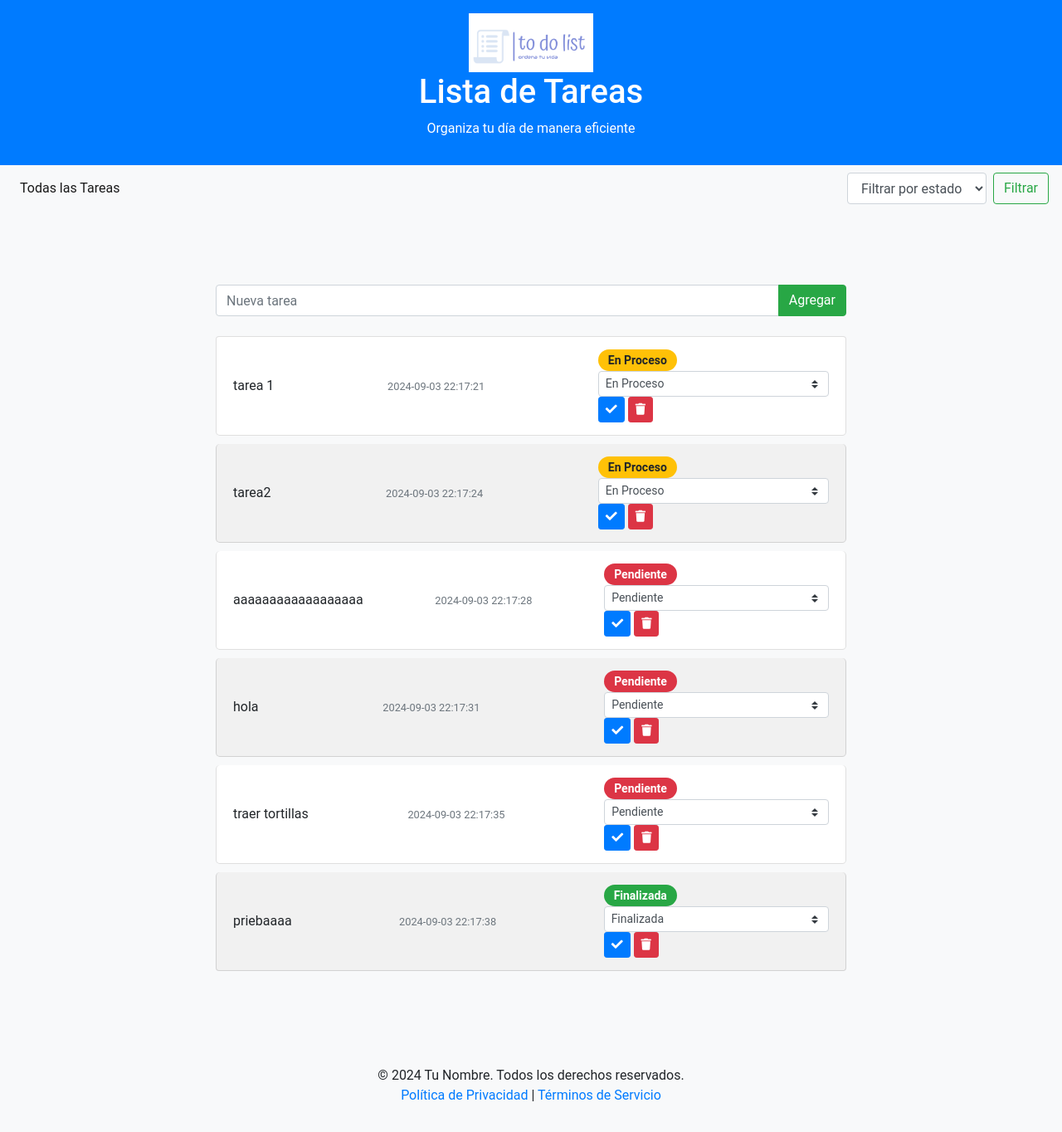
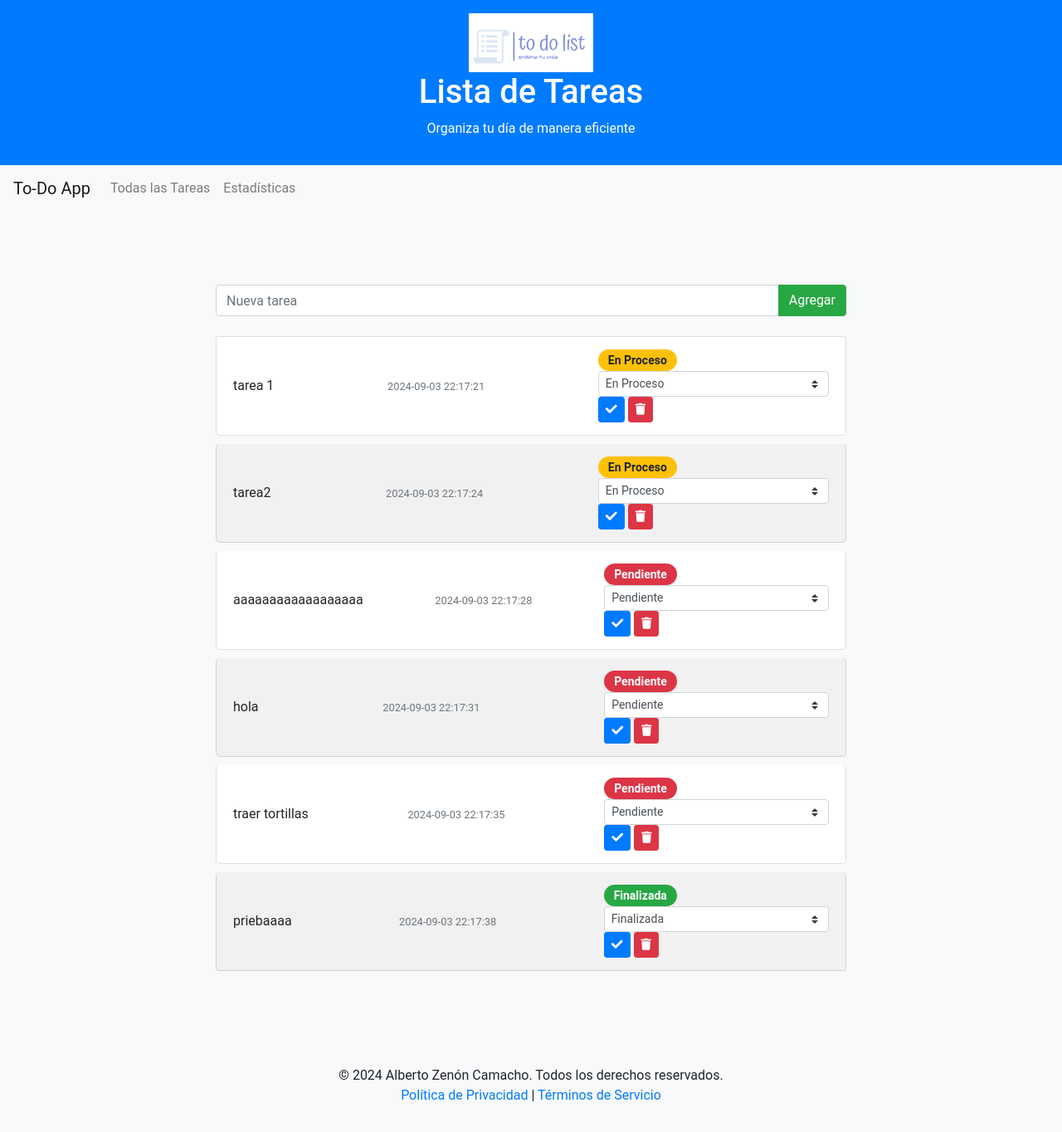
Before and after one commit to alberzenon/MundoPython, a Flask app: page / in a window 1280 px wide. Shown: the whole page at 83% size. Run offline with Flask 3, Linux system fonts and the light colour scheme; data comes from the database, SQL or seed files in the repository; both versions use the stored data as it was after the commit; some libraries are stand-ins or nearby versions.

Commit message:
to do list

```diff
--- a/to-do-list-web/app.py
+++ b/to-do-list-web/app.py
@@ -27,7 +27,7 @@ def init_db():
 @app.route('/')
 def index():
     conn = get_db_connection()
-    tasks = conn.execute('SELECT * FROM tasks').fetchall()  # Mostrar todas las tareas por defecto
+    tasks = conn.execute('SELECT * FROM tasks').fetchall()
     conn.close()
     return render_template('index.html', tasks=tasks)
 
@@ -66,9 +66,20 @@ def filter_tasks():
     if status:
         tasks = conn.execute('SELECT * FROM tasks WHERE status = ?', (status,)).fetchall()
     else:
-        tasks = conn.execute('SELECT * FROM tasks').fetchall()  # Si no hay filtro, mostrar todas las tareas
+        tasks = conn.execute('SELECT * FROM tasks').fetchall()
     conn.close()
     return render_template('index.html', tasks=tasks)
+
+@app.route('/statistics')
+def statistics():
+    conn = get_db_connection()
+    total_tasks = conn.execute('SELECT COUNT(*) FROM tasks').fetchone()[0]
+    pending_tasks = conn.execute('SELECT COUNT(*) FROM tasks WHERE status = ?', ('Pendiente',)).fetchone()[0]
+    in_progress_tasks = conn.execute('SELECT COUNT(*) FROM tasks WHERE status = ?', ('En Proceso',)).fetchone()[0]
+    completed_tasks = conn.execute('SELECT COUNT(*) FROM tasks WHERE status = ?', ('Finalizada',)).fetchone()[0]
+    conn.close()
+
+    return render_template('statistics.html', total_tasks=total_tasks, pending_tasks=pending_tasks, in_progress_tasks=in_progress_tasks, completed_tasks=completed_tasks)
 
 if __name__ == '__main__':
     init_db()
--- /dev/null
+++ b/to-do-list-web/templates/base.html
@@ -0,0 +1,50 @@
+<!DOCTYPE html>
+<html lang="es">
+<head>
+    <meta charset="UTF-8">
+    <meta name="viewport" content="width=device-width, initial-scale=1.0">
+    <title>{% block title %}{% endblock %} - To-Do List</title>
+    <link rel="stylesheet" href="https://stackpath.bootstrapcdn.com/bootstrap/4.5.2/css/bootstrap.min.css">
+    <link rel="stylesheet" href="{{ url_for('static', filename='css/styles.css') }}">
+    <link rel="stylesheet" href="https://cdnjs.cloudflare.com/ajax/libs/font-awesome/5.15.1/css/all.min.css">
+</head>
+<body>
+    <header class="bg-primary text-white text-center py-3">
+        <img src="{{ url_for('static', filename='images/logo.png') }}" alt="Logo" class="img-fluid" style="max-width: 150px;">
+        <h1>Lista de Tareas</h1>
+        <p>Organiza tu día de manera eficiente</p>
+    </header>
+
+    <!-- Barra de Navegación -->
+    <nav class="navbar navbar-expand-lg navbar-light bg-light">
+        <a class="navbar-brand" href="#">To-Do App</a>
+        <button class="navbar-toggler" type="button" data-toggle="collapse" data-target="#navbarNav" aria-controls="navbarNav" aria-expanded="false" aria-label="Toggle navigation">
+            <span class="navbar-toggler-icon"></span>
+        </button>
+        <div class="collapse navbar-collapse" id="navbarNav">
+            <ul class="navbar-nav">
+                <li class="nav-item">
+                    <a class="nav-link" href="/">Todas las Tareas</a>
+                </li>
+                <li class="nav-item">
+                    <a class="nav-link" href="/statistics">Estadísticas</a>
+                </li>
+            </ul>
+        </div>
+    </nav>
+
+    <div class="container my-5">
+        {% block content %}{% endblock %}
+    </div>
+
+    <footer class="bg-light text-center py-3">
+        <p class="mb-0">© 2024 Alberto Zenón Camacho. Todos los derechos reservados.</p>
+        <p><a href="#" class="text-primary">Política de Privacidad</a> | <a href="#" class="text-primary">Términos de Servicio</a></p>
+    </footer>
+
+    <script src="https://code.jquery.com/jquery-3.5.1.slim.min.js"></script>
+    <script src="https://cdn.jsdelivr.net/npm/popper.js@1.16.1/dist/umd/popper.min.js"></script>
+    <script src="https://stackpath.bootstrapcdn.com/bootstrap/4.5.2/js/bootstrap.min.js"></script>
+    <script src="{{ url_for('static', filename='js/script.js') }}"></script>
+</body>
+</html>
--- a/to-do-list-web/templates/index.html
+++ b/to-do-list-web/templates/index.html
@@ -1,45 +1,8 @@
-<!DOCTYPE html>
-<html lang="es">
-<head>
-    <meta charset="UTF-8">
-    <meta name="viewport" content="width=device-width, initial-scale=1.0">
-    <title>To-Do List</title>
-    <link rel="stylesheet" href="https://stackpath.bootstrapcdn.com/bootstrap/4.5.2/css/bootstrap.min.css">
-    <link rel="stylesheet" href="{{ url_for('static', filename='css/styles.css') }}">
-    <link rel="stylesheet" href="https://cdnjs.cloudflare.com/ajax/libs/font-awesome/5.15.1/css/all.min.css">
-</head>
-<body>
-    <header class="bg-primary text-white text-center py-3">
-        <img src="{{ url_for('static', filename='images/logo.png') }}" alt="Logo" class="img-fluid" style="max-width: 150px;">
-        <h1>Lista de Tareas</h1>
-        <p>Organiza tu día de manera eficiente</p>
-    </header>
+{% extends 'base.html' %}
 
-    <!-- Barra de Navegación -->
-    <nav class="navbar navbar-expand-lg navbar-light bg-light">
+{% block title %}Todas las Tareas{% endblock %}
 
-        <button class="navbar-toggler" type="button" data-toggle="collapse" data-target="#navbarNav" aria-controls="navbarNav" aria-expanded="false" aria-label="Toggle navigation">
-            <span class="navbar-toggler-icon"></span>
-        </button>
-        <div class="collapse navbar-collapse" id="navbarNav">
-            <ul class="navbar-nav">
-                <li class="nav-item active">
-                    <a class="nav-link" href="/">Todas las Tareas</a>
-                </li>
-            </ul>
-            <form class="form-inline ml-auto" action="/filter" method="GET">
-                <select name="status" class="form-control mr-2">
-                    <option value="">Filtrar por estado</option>
-                    <option value="Pendiente">Pendiente</option>
-                    <option value="En Proceso">En Proceso</option>
-                    <option value="Finalizada">Finalizada</option>
-                </select>
-                <button class="btn btn-outline-success my-2 my-sm-0" type="submit">Filtrar</button>
-            </form>
-        </div>
-    </nav>
-
-    <div class="container my-5">
+{% block content %}
     <form action="/add" method="POST" class="mb-4">
         <div class="input-group">
             <input type="text" name="title" class="form-control" placeholder="Nueva tarea" required>
@@ -72,16 +35,4 @@
             </li>
         {% endfor %}
     </ul>
-    </div>
-
-    <footer class="bg-light text-center py-3">
-        <p class="mb-0">© 2024 Tu Nombre. Todos los derechos reservados.</p>
-        <p><a href="#" class="text-primary">Política de Privacidad</a> | <a href="#" class="text-primary">Términos de Servicio</a></p>
-    </footer>
-
-    <script src="https://code.jquery.com/jquery-3.5.1.slim.min.js"></script>
-    <script src="https://cdn.jsdelivr.net/npm/popper.js@1.16.1/dist/umd/popper.min.js"></script>
-    <script src="https://stackpath.bootstrapcdn.com/bootstrap/4.5.2/js/bootstrap.min.js"></script>
-    <script src="{{ url_for('static', filename='js/script.js') }}"></script>
-</body>
-</html>
+{% endblock %}
```
Also changed, not shown: to-do-list-web/templates/statistics.html (added, +19 -0 lines), to-do-list-web/database.db, to-do-list-web/static/images/bar_chart.png (added), to-do-list-web/static/images/pie_chart.png (added), to-do-list-web/static/js/script.js (renamed from to-do-list-web/static/js/scripts.js). Lines whose indentation alone changed are shown as unchanged.
